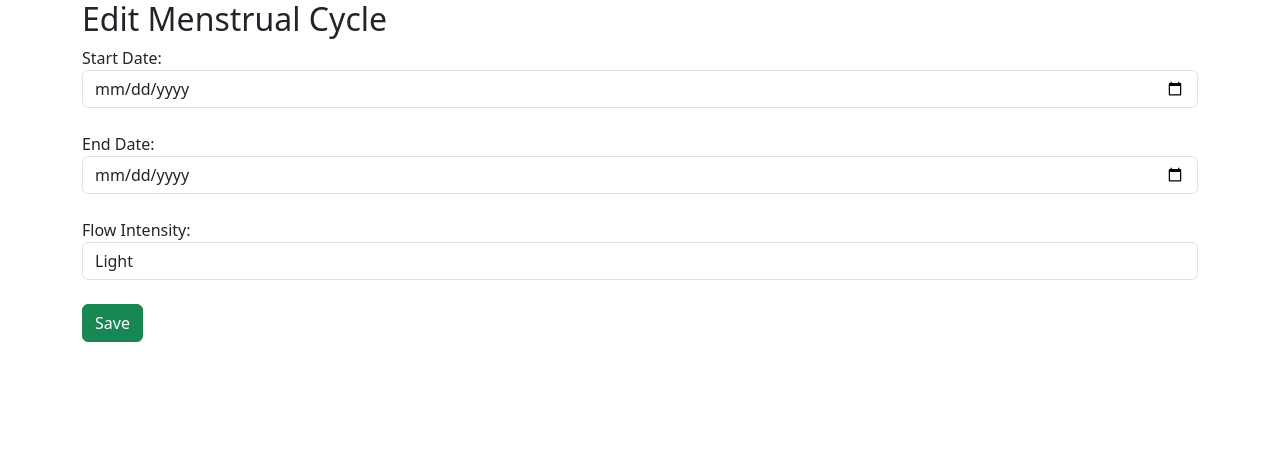
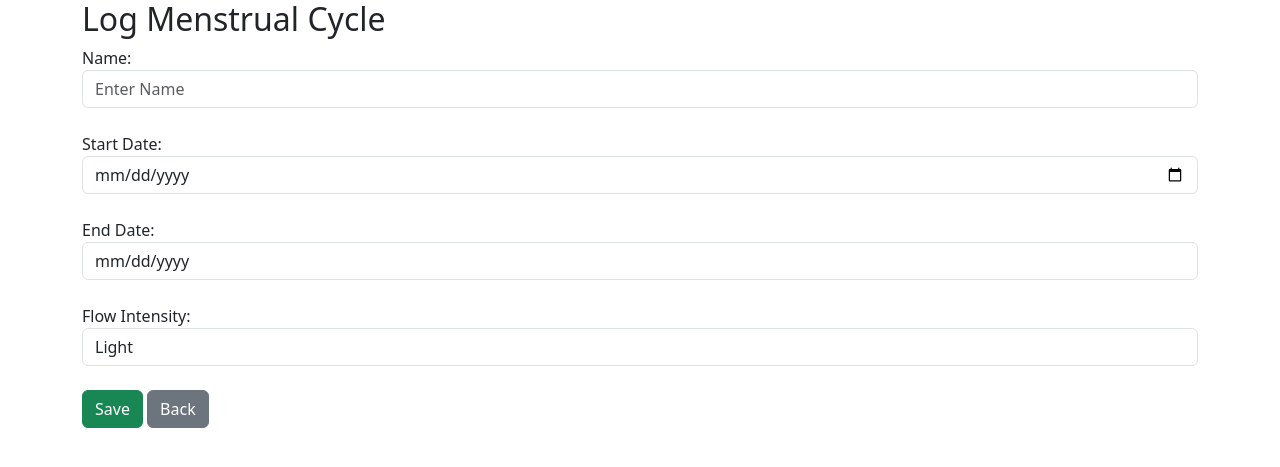
Before and after one commit to Glendeschema/tracker_app, a PHP site: page /track_cycle.php in a window 1280 px wide. Shown: the top 467 px of the page. Run offline with PHP 8.4, Linux system fonts and the light colour scheme; the visitor is signed in with stand-in values (Sample User, id 1); data that the repository does not hold is empty; some libraries are stand-ins or nearby versions.

Commit message:
Update track_cycle.php

```diff
--- a/track_cycle.php
+++ b/track_cycle.php
@@ -7,62 +7,58 @@ if (!isset($_SESSION["user_id"])) {
     exit;
 }
 
-$user_id = $_SESSION["user_id"];
-$cycle_id = isset($_GET['id']) ? $_GET['id'] : null;
+if ($_SERVER["REQUEST_METHOD"] == "POST") {
+    $start_date = $_POST["start_date"];
+    $end_date = date('Y-m-d', strtotime($start_date . ' +6 days')); // Auto-calculate end date
+    $name = $_POST["name"]; // Assuming name input
+    $flow_intensity = $_POST["flow_intensity"];
+    $user_id = $_SESSION["user_id"];
 
-if ($cycle_id) {
-    // Fetch the cycle to be edited
-    $stmt = $pdo->prepare("SELECT * FROM Cycles WHERE user_id = ? AND cycle_id = ?");
-    $stmt->execute([$user_id, $cycle_id]);
-    $cycle = $stmt->fetch(PDO::FETCH_ASSOC);
+    $stmt = $pdo->prepare("INSERT INTO Cycles (user_id, name, start_date, end_date, flow_intensity) VALUES (?, ?, ?, ?, ?)");
+    $stmt->execute([$user_id, $name, $start_date, $end_date, $flow_intensity]);
 
-    // If cycle doesn't exist, redirect
-    if (!$cycle) {
-        header("Location: index.php");
-        exit;
-    }
-
-    // Calculate the default end date (+7 days from start date)
-    $start_date = new DateTime($cycle["start_date"]);
-    $start_date->modify('+7 days');
-    $end_date = $start_date->format('Y-m-d');
-
-    if ($_SERVER["REQUEST_METHOD"] == "POST") {
-        $new_start_date = $_POST["start_date"];
-        $new_end_date = $_POST["end_date"];
-        $flow_intensity = $_POST["flow_intensity"];
-
-        // Update the cycle in the database
-        $stmt = $pdo->prepare("UPDATE Cycles SET start_date = ?, end_date = ?, flow_intensity = ? WHERE cycle_id = ?");
-        $stmt->execute([$new_start_date, $new_end_date, $flow_intensity, $cycle_id]);
-
-        // Redirect to the dashboard after update
-        header("Location: index.php");
-        exit;
-    }
+    header("Location: index.php");
+    exit;
 }
 ?>
 
 <!DOCTYPE html>
 <html lang="en">
 <head>
-    <title>Edit Cycle</title>
+    <title>Track Cycle</title>
     <link rel="stylesheet" href="https://cdn.jsdelivr.net/npm/bootstrap@5.3.0/dist/css/bootstrap.min.css">
+    <script>
+        function updateEndDate() {
+            let startDate = document.getElementById("start_date").value;
+            if (startDate) {
+                let start = new Date(startDate);
+                start.setDate(start.getDate() + 6);
+                document.getElementById("end_date").value = start.toISOString().split("T")[0];
+            }
+        }
+    </script>
 </head>
 <body class="container">
-    <h2>Edit Menstrual Cycle</h2>
+    <h2>Log Menstrual Cycle</h2>
     <form method="post">
+        <label>Name:</label>
+        <input type="text" name="name" class="form-control" placeholder="Enter Name" required><br>
+
         <label>Start Date:</label>
-        <input type="date" name="start_date" class="form-control" value="<?= $cycle["start_date"] ?>" required><br>
+        <input type="date" id="start_date" name="start_date" class="form-control" required oninput="updateEndDate()"><br>
+
         <label>End Date:</label>
-        <input type="date" name="end_date" class="form-control" value="<?= $end_date ?>" required><br>
+        <input type="date" id="end_date" name="end_date" class="form-control" readonly><br>
+
         <label>Flow Intensity:</label>
         <select name="flow_intensity" class="form-control">
-            <option value="Light" <?= $cycle["flow_intensity"] == "Light" ? 'selected' : '' ?>>Light</option>
-            <option value="Medium" <?= $cycle["flow_intensity"] == "Medium" ? 'selected' : '' ?>>Medium</option>
-            <option value="Heavy" <?= $cycle["flow_intensity"] == "Heavy" ? 'selected' : '' ?>>Heavy</option>
+            <option value="Light">Light</option>
+            <option value="Medium">Medium</option>
+            <option value="Heavy">Heavy</option>
         </select><br>
+
         <button type="submit" class="btn btn-success">Save</button>
+        <a href="index.php" class="btn btn-secondary">Back</a>
     </form>
 </body>
 </html>
```
